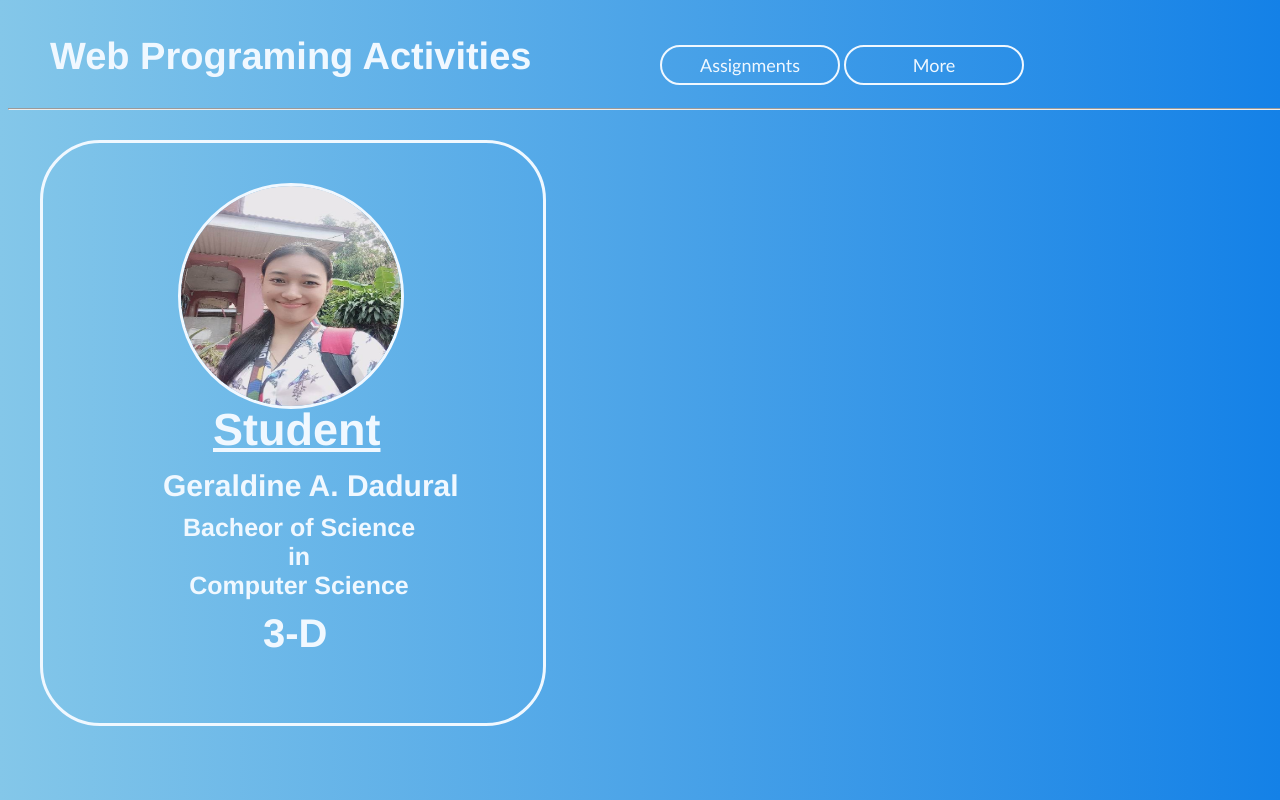
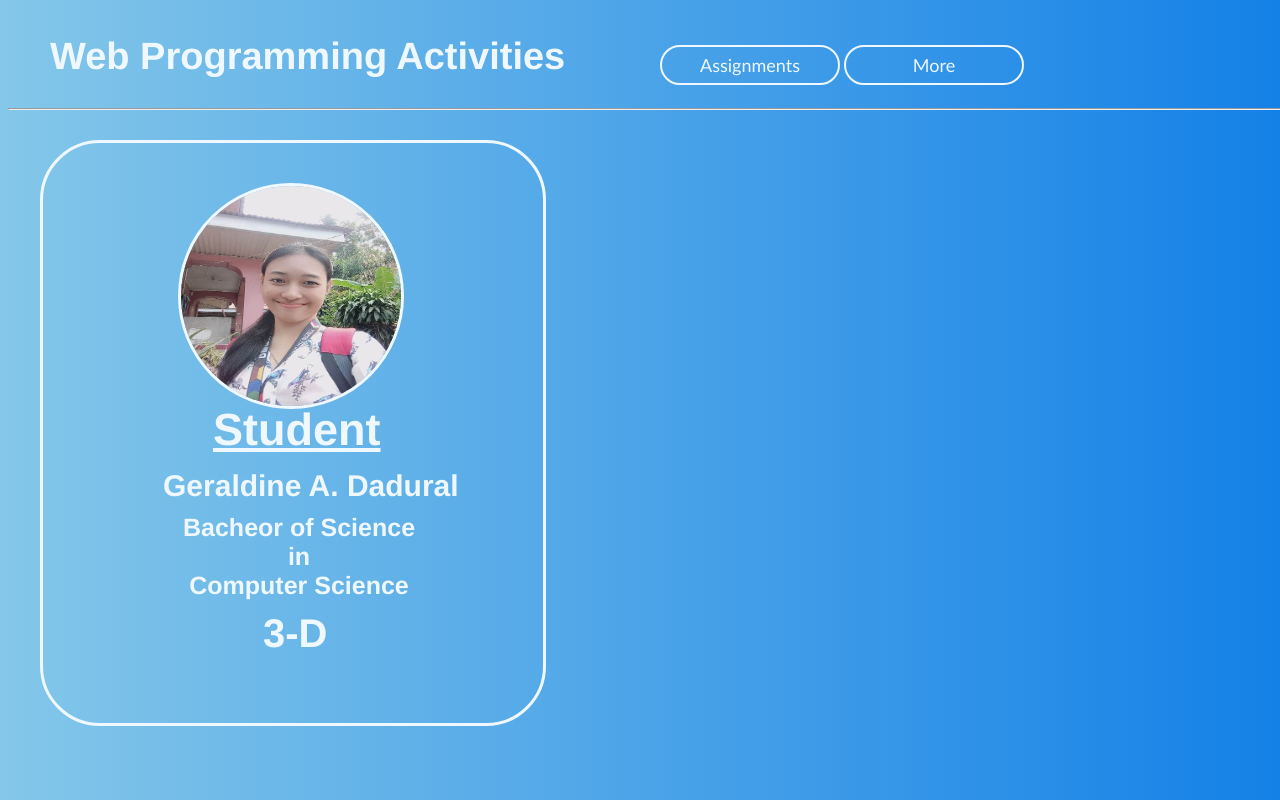
Before and after one commit to GeraldineDadural/Web_Programing, a plain HTML site: page index.html in a window 1280 px wide. Drawn offline with Linux system fonts and the light colour scheme.

Commit message:
Update index.html

```diff
--- a/index.html
+++ b/index.html
@@ -8,7 +8,7 @@
     <link rel="stylesheet" type="text/css" href="components/index.css"/>
 </head>
 <body>
-    <h1>Web Programing Activities</h1>
+    <h1>Web Programming Activities</h1>
     <div class="container">
         <button onclick="show()">Assignments</button>
         <button onclick="show2()">More</button>
```
